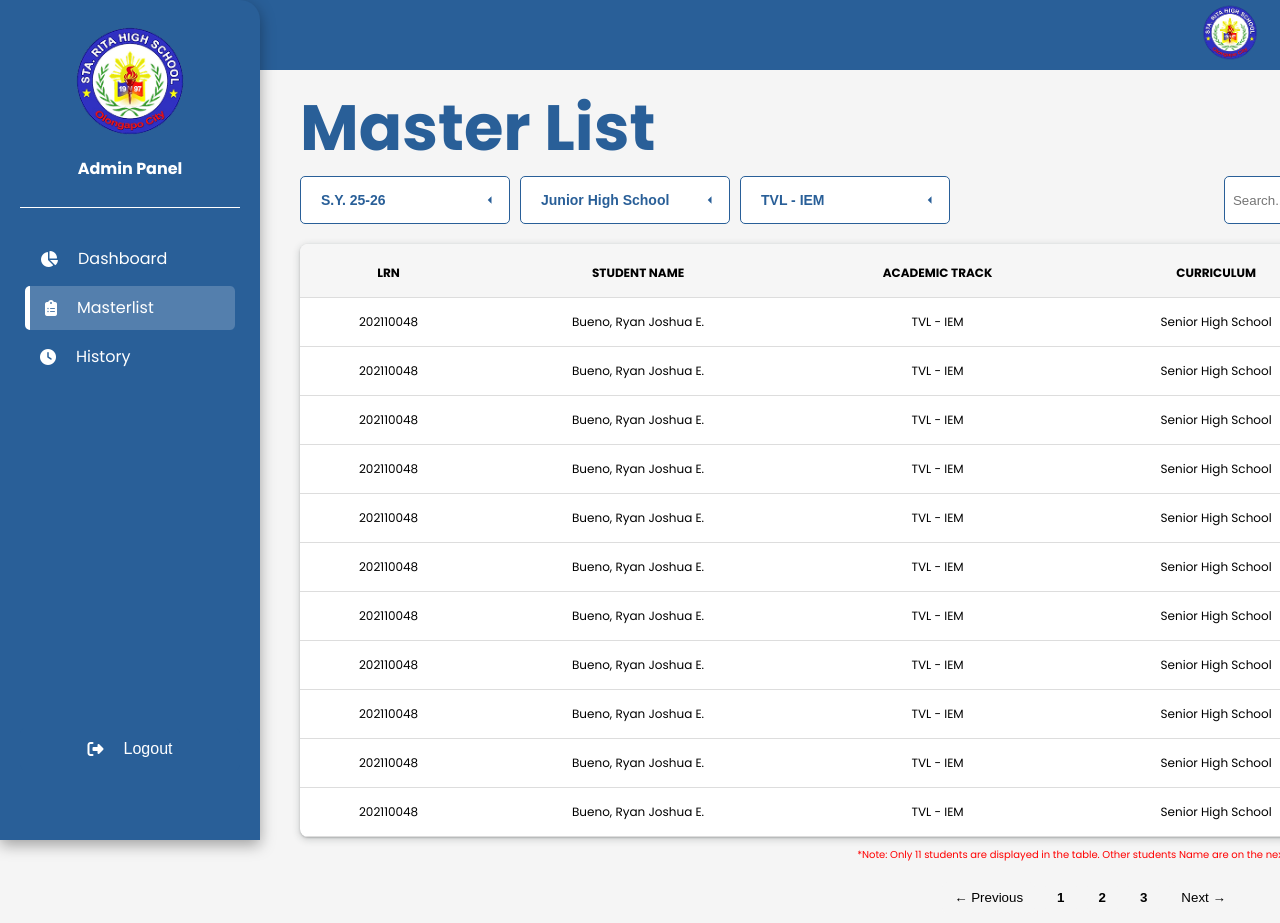
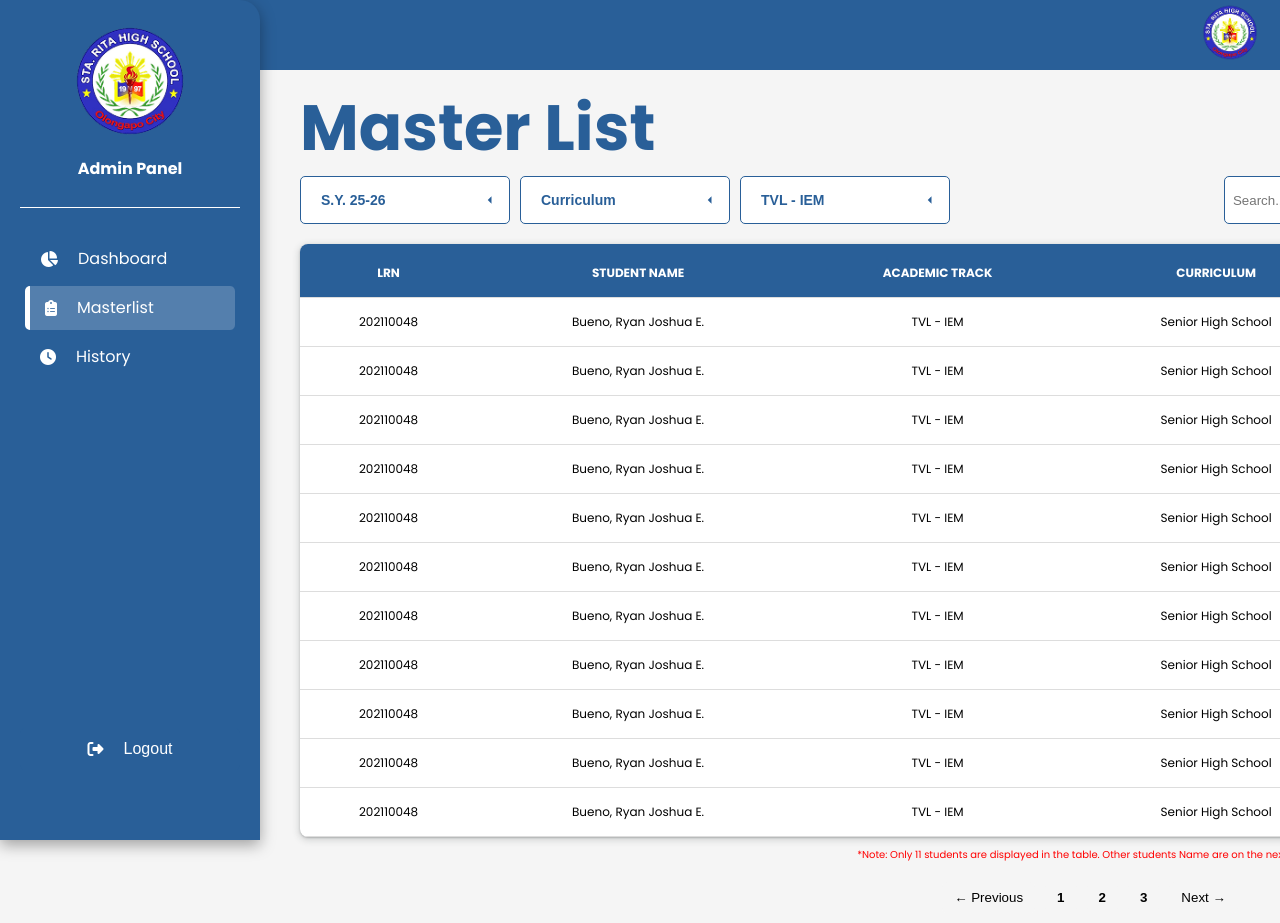
Before and after one commit to meljuuu/acadbase, a Vue app: page /masterlist in a window 1280 px wide. Shown: the top 923 px of the page. Built offline with nearby package versions, Linux system fonts and the light colour scheme.

Commit message:
History Filtering (track, Curriculum)

```diff
--- a/src/components/Dropdown.vue
+++ b/src/components/Dropdown.vue
@@ -71,35 +71,20 @@
 import { ref, defineProps } from "vue";
 
 const props = defineProps({
-  showCurriculum: {
-    type: Boolean,
-    default: false,
-  },
-  showYear: {
-    type: Boolean,
-    default: false,
-  },
-  showBatch: {
-    type: Boolean,
-    default: false,
-  },
-  showTrack: {
-    type: Boolean,
-    default: false,
-  },
-  showType: {
-    type: Boolean,
-    default: false,
-  },
+  showCurriculum: { type: Boolean, default: false, },
+  showYear: { type: Boolean, default: false, },
+  showBatch: { type: Boolean, default: false, },
+  showTrack: { type: Boolean, default: false,},
+  showType: { type: Boolean, default: false, },
 });
 
-const curriculums = ["Junior High School", "G11 Senior High School","G12 Senior High School"];
+const curriculums = ["All", "JHS Grade 10", "SHS Grade 11","SHS Grade 12", "Senior High School"];
 const years = ["All", "2023", "2024","2025"];
 const batchs = ["All", "S.Y. 23-24", "S.Y. 24-2","S.Y. 25-26"];
 const tracks = ["All", "TVL - IEM", "HUMSS", "SPJ", "SPA", "BEC",];
 const types = [".csv", ".pdf"];
 
-const selectedCurriculum = ref("Junior High School");
+const selectedCurriculum = ref("");
 const selectedYear = ref("2025");
 const selectedBatch = ref("S.Y. 25-26");
 const selectedTrack = ref("TVL - IEM");
--- a/src/views/Dashboard.vue
+++ b/src/views/Dashboard.vue
@@ -250,6 +250,7 @@ export default {
   font-size: 14px;
   color: gray;
   margin: 0;
+  font-size: 16px;
 }
 
 .student-list-container {
--- a/src/views/History.vue
+++ b/src/views/History.vue
@@ -11,7 +11,7 @@
         <Dropdown :showTrack="true" @update:selectedTrack="selectedTrack = $event"/>
       </div>
 
-      <div class="search-bar">
+      <div>
         <Dropdown :showType="true" @update:selectedType="selectedType = $event"/>
       </div>
     </div>
@@ -77,7 +77,7 @@ export default {
       searchQuery: "",
       files: [".CSV", ".PDF"],
       students: [
-        { lrn: "202110048", name: "Bueno, Ryan Joshua E.", track: "TVL", batch: "Batch 2020 - 2025", curriculum: "Senior High School", processor: "Galileo Galilei", status: "Released" },
+        { lrn: "202110048", name: "Bueno, Ryan Joshua E.", track: "TVL - IEM", batch: "Batch 2020 - 2025", curriculum: "Senior High School", processor: "Galileo Galilei", status: "Released" },
         { lrn: "202110049", name: "Dela Cruz, Juan", track: "HUMSS", batch: "Batch 2023 - 2026", curriculum: "Senior High School", processor: "Isaac Newton", status: "Pending" },
         { lrn: "202110050", name: "Reyes, Maria Clara", track: "BEC", batch: "Batch 2022 - 2025", curriculum: "JHS Grade 10", processor: "Albert Einstein", status: "Released" },
         { lrn: "202110051", name: "Santos, Pedro P.", track: "SPA", batch: "Batch 2021 - 2024", curriculum: "SHS Grade 12", processor: "Nikola Tesla", status: "Processing" },
@@ -346,8 +346,28 @@ tr:hover {
   background-color: #f6f6f6;
 }
 
+.status {
+  min-width: 70px;
+  display: inline-block;
+}
+
 .status.released {
   background: #0c5a48;
+  color: white;
+  padding: 5px 20px;
+  border-radius: 5px;
+  font-size: 12px;
+}
+.status.pending {
+  background-color: #fbdf5a;
+  color: white;
+  padding: 5px 20px;
+  border-radius: 5px;
+  font-size: 12px;
+}
+
+.status.processing  {
+  background-color: #b32113;
   color: white;
   padding: 5px 20px;
   border-radius: 5px;
--- a/src/views/Masterlist.vue
+++ b/src/views/Masterlist.vue
@@ -593,9 +593,14 @@ td {
   font-size: 12px;
 }
 
+
 th {
   padding-top: 20px;
-  background: #f6f6f6;
+  background: #295f98;
+  color: white;
+  position: sticky;
+  top: 0;
+  z-index: 10;
 }
 
 tr {
```
